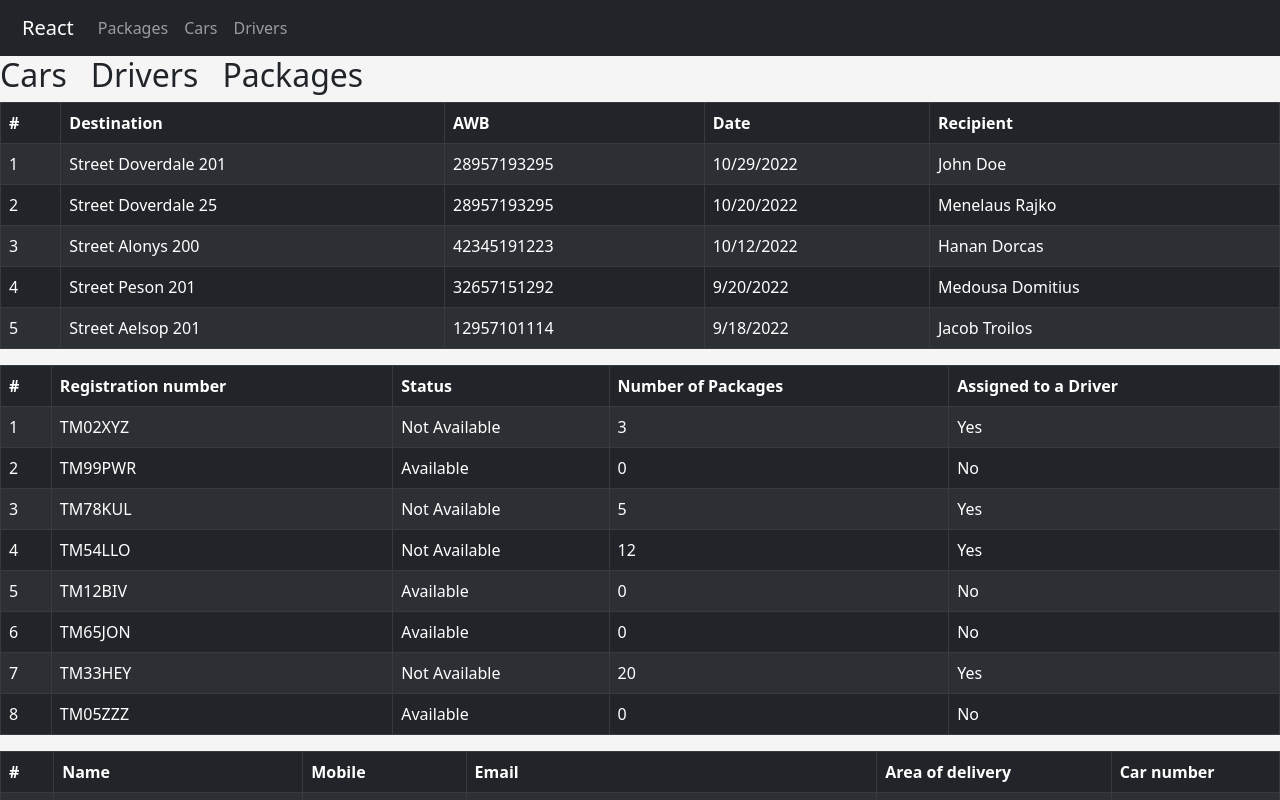
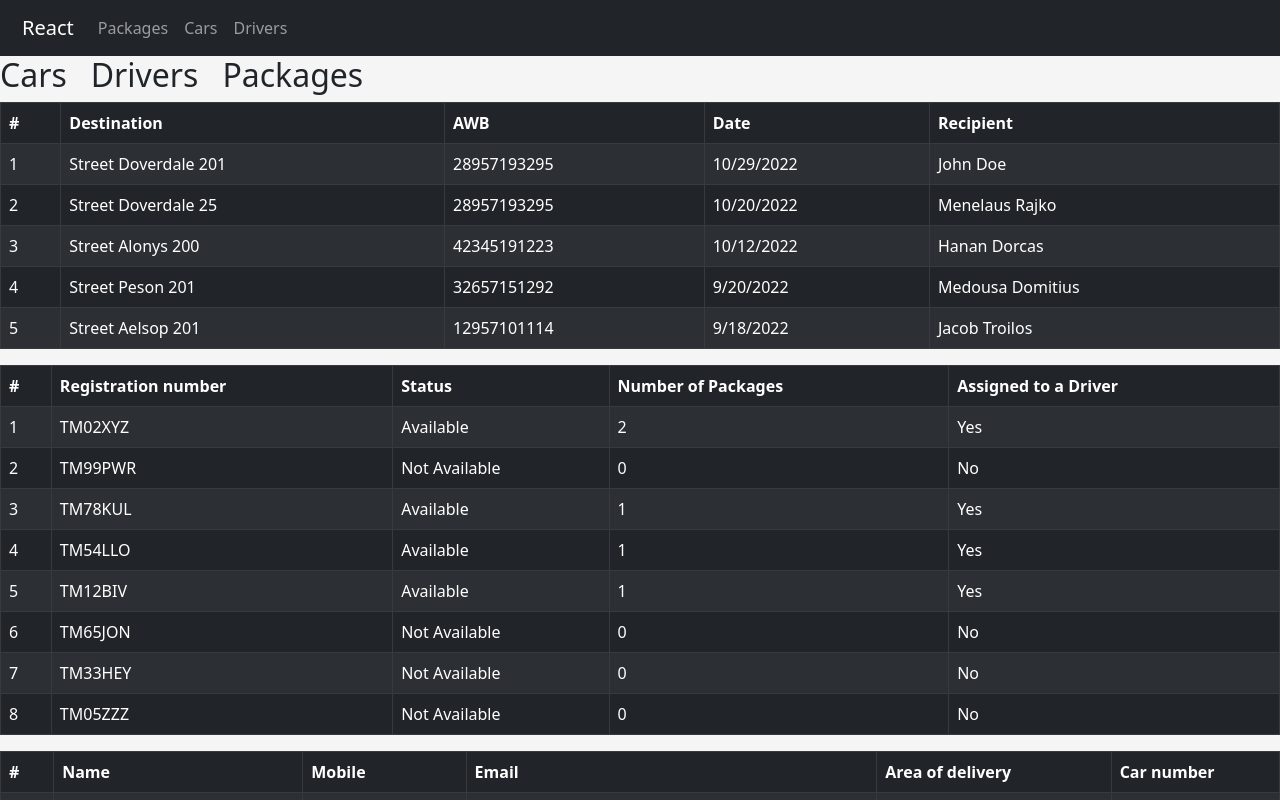
Before and after one commit to andreihojda15/SynergoDelivery, a React (Create React App) app: page / in a window 1280 px wide. Shown: the top 800 px of the page. Built offline with nearby package versions, Linux system fonts and the light colour scheme.

Commit message:
-cars model remade

```diff
--- a/src/components/cars/Cars.js
+++ b/src/components/cars/Cars.js
@@ -1,6 +1,5 @@
-
 import React from "react";
-import Table from 'react-bootstrap/Table';
+import Table from "react-bootstrap/Table";
 //import {Drivers} from '../drivers/Drivers.js';
 /**
  * Car model:
@@ -17,10 +16,8 @@ import Table from 'react-bootstrap/Table';
  *  Number of Packages
  *  Assigned to a Driver - Yes / No
  */
-const pkid = [1,2,3];
+
 class Cars extends React.Component {
-
-  /*
   constructor() {
     super();
     this.state = {
@@ -28,78 +25,65 @@ class Cars extends React.Component {
         {
           guid: "d1c51f3b-f13f-407f-b6e2-46c5bbc747ad",
           registrationNumber: "TM02XYZ",
-
+          status: "Available",
+          packageIds: ["b39b0daa-82af-4617-bf30-49bd915fa46f","f184efc5-7281-473e-baff-044600955b71"],
+          driverId: "813a7c01-ea18-4962-b152-71efcb5c2b05",
         },
         {
           guid: "62ee4afa-b261-4f0a-9581-386cf9e0c4c0",
-          brand: "BMW",
-          model: "X1",
-          fuel: "hydrogen",
-          power: 143,
+          registrationNumber: "TM99PWR",
+          status: "Not Available",
+          packageIds: [],
+          driverId: undefined,
         },
         {
           guid: "c1f0c515-4862-434c-91bb-b477504f5161",
-          brand: "Mercedes-Benz",
-          model: "CLA200",
-          fuel: "compressed natural gas",
-          power: 136,
+          registrationNumber: "TM78KUL",
+          status: "Available",
+          packageIds: ["6ce585e6-9a7b-41ba-aa7a-57988914e82f"],
+          driverId: "eb3aebe1-e3ee-4524-b87b-d62fd7f3ba71",
         },
         {
           guid: "0e063045-c96a-4d34-8cc5-4ca2223616dc",
-          brand: "Volkswagen",
-          model: "Scirocco",
-          fuel: "ethanol",
-          power: 140,
+          registrationNumber: "TM54LLO",
+          status: "Available",
+          packageIds: ["60de2190-26d6-4ac4-a8ed-359e028dc3e8"],
+          driverId: "5f93d951-1dc6-4632-86dd-7b6b3fc51191",
         },
         {
           guid: "49ce9298-161a-4a04-82c0-31640f05dc31",
-          brand: "Pagani",
-          model: "Huayra",
-          fuel: "petrol",
-          power: 537,
+          registrationNumber: "TM12BIV",
+          status: "Available",
+          packageIds: ["3731ba01-57b5-4742-a64d-0de061b382be"],
+          driverId: "7f71a066-74b6-43c8-bda3-8a6fe4fc1ed9",
         },
         {
           guid: "be37bda1-0b19-43da-b874-ac359926737c",
-          brand: "Cadillac",
-          model: "XT4",
-          fuel: "gasoline",
-          power: 128,
+          registrationNumber: "TM65JON",
+          status: "Not Available",
+          packageIds: [],
+          driverId: undefined,
         },
         {
           guid: "80575920-8b09-42be-90ae-e7000e9c0384",
-          brand: "Tesla",
-          model: "S 70",
-          fuel: "electric",
-          power: 245,
+          registrationNumber: "TM33HEY",
+          status: "Not Available",
+          packageIds: [],
+          driverId: undefined,
         },
         {
           guid: "bad6d196-a0f1-47bb-8e95-69ace085bcee",
-          brand: "Toyota",
-          model: "Supra",
-          fuel: "biodiesel",
-          power: 280,
+          registrationNumber: "TM05ZZZ",
+          status: "Not Available",
+          packageIds: [],
+          driverId: undefined,
         },
       ],
     };
   }
-  */
 
-  constructor()
-  {
-    super();
-    this.state = {cars: [new car("d1c51f3b-f13f-407f-b6e2-46c5bbc747ad","TM02XYZ","Not Available",pkid.length,1),
-    new car("62ee4afa-b261-4f0a-9581-386cf9e0c4c0","TM99PWR","Available","0",undefined),
-    new car("c1f0c515-4862-434c-91bb-b477504f5161","TM78KUL","Not Available",5,3),
-    new car("0e063045-c96a-4d34-8cc5-4ca2223616dc","TM54LLO","Not Available",12,4),
-    new car("49ce9298-161a-4a04-82c0-31640f05dc31","TM12BIV","Available","0",undefined),
-    new car("be37bda1-0b19-43da-b874-ac359926737c","TM65JON","Available","0",undefined),
-    new car("80575920-8b09-42be-90ae-e7000e9c0384","TM33HEY","Not Available",20,12),
-    new car("bad6d196-a0f1-47bb-8e95-69ace085bcee","TM05ZZZ","Available","0",undefined)]
-  }
-  }
-//>>>>>>>> ???? >>>>>> car.packagesIds ? this.packagesIds : "None"
   render() {
-    return(
+    return (
       <Table striped bordered hover variant="dark">
         <thead>
           <tr>
@@ -111,33 +95,20 @@ class Cars extends React.Component {
           </tr>
         </thead>
         <tbody>
-        {
-          this.state.cars.map((car,i) =>
-
+          {this.state.cars.map((car, i) => (
             <tr key={car.car_guid}>
-              <td>{i+1}</td>
+              <td>{i + 1}</td>
               <td>{car.registrationNumber}</td>
               <td>{car.status}</td>
-             <td>{car.packageIds}</td>
+              <td>{car.packageIds.length}</td>
               <td>{car.driverId ? "Yes" : "No"}</td>
             </tr>
-            )
-        }
+          ))}
         </tbody>
       </Table>
-     ) ;
+    );
   }
 }
 
-export class car {
-  constructor(car_guid,registrationNumber,status,packageIds,driverId)
-  {
-    this.car_guid = car_guid;
-    this.registrationNumber = registrationNumber;
-    this.status = status;
-    this.packageIds = packageIds;
-    this.driverId = driverId;
-  }
-}
 
 export default Cars;
```
Lines whose indentation alone changed are shown as unchanged.
